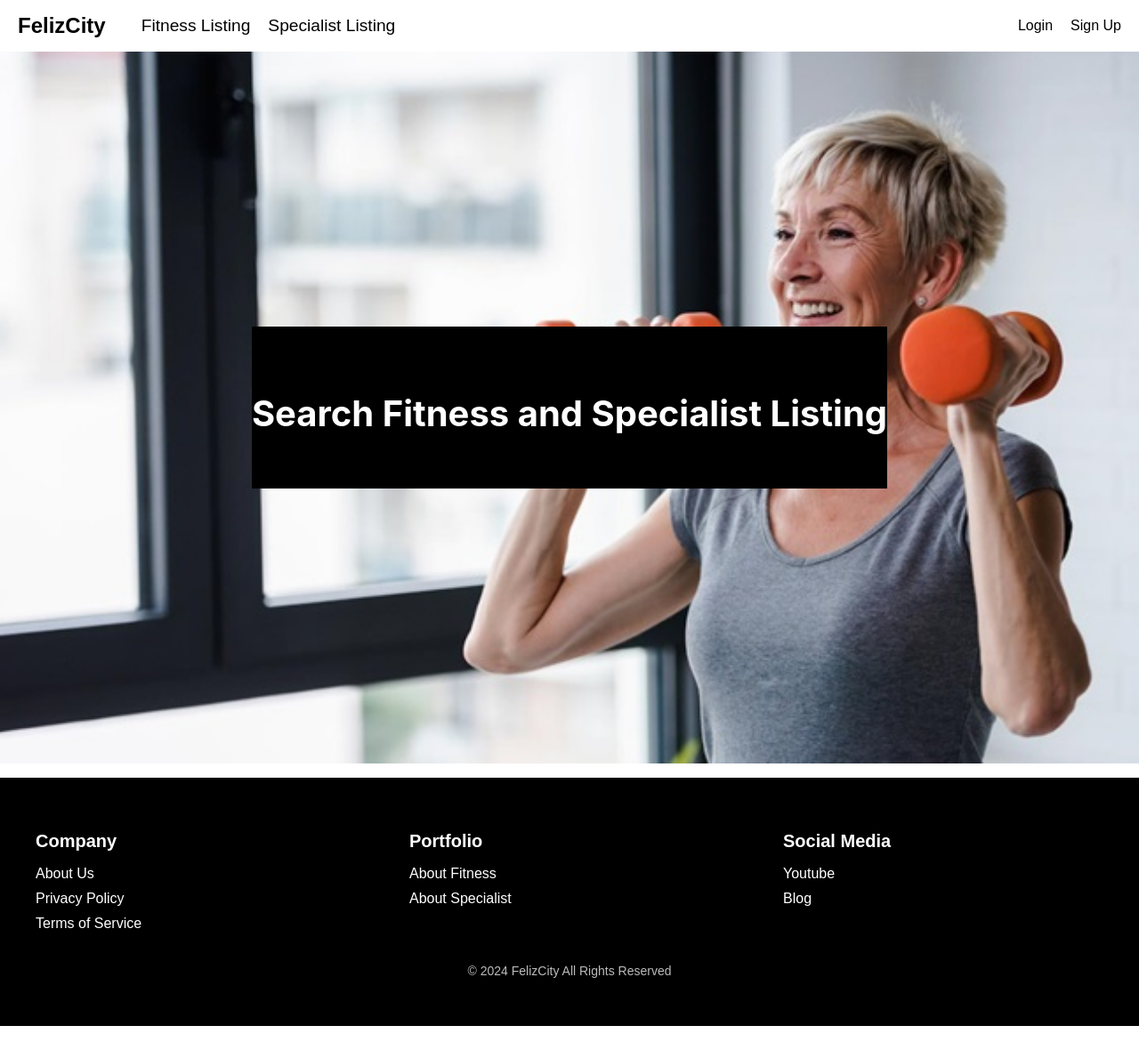
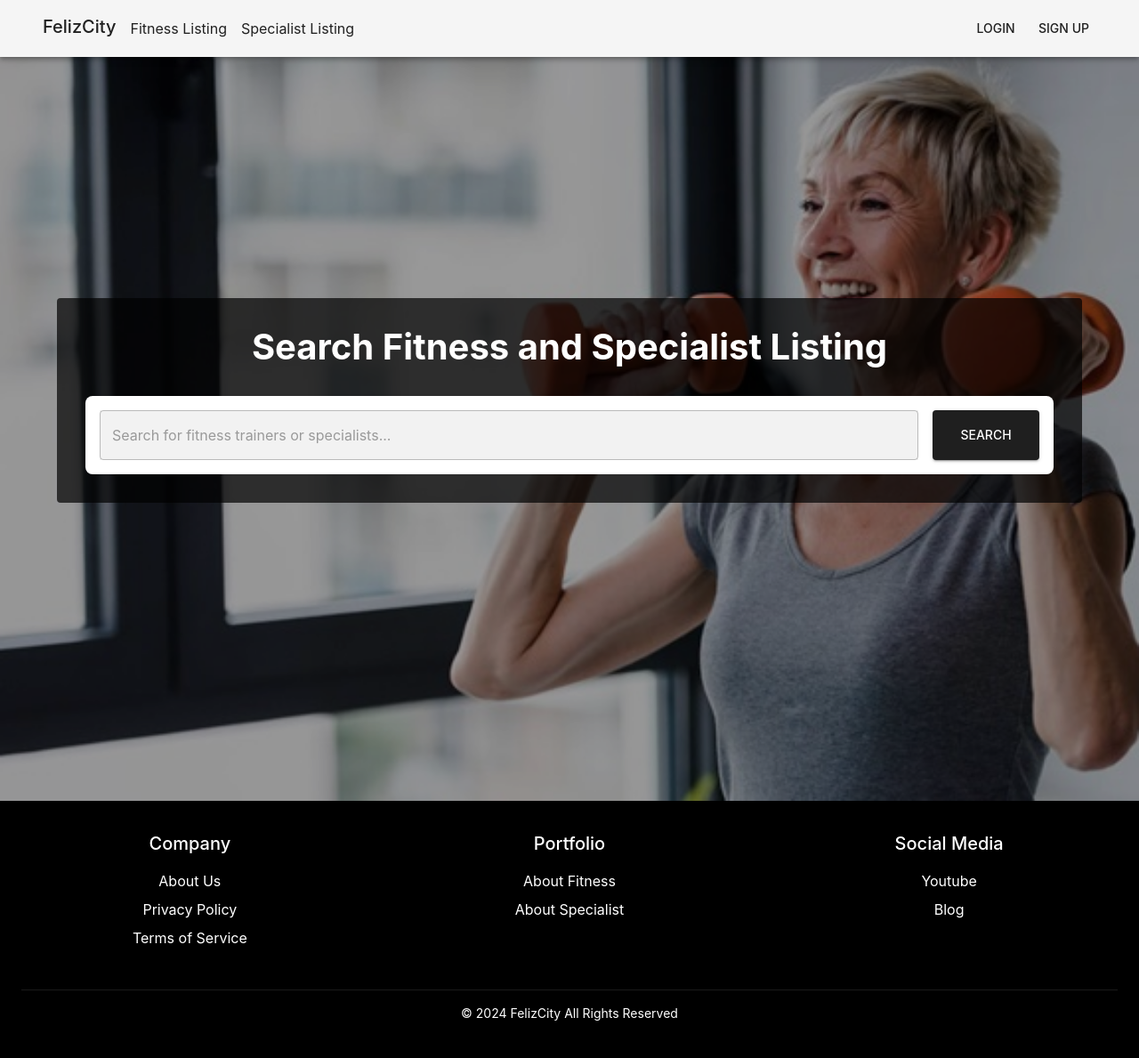
Before and after one commit to beiryu/rome, a React (Create React App) app in the folder client/: page / in a window 1280 px wide. Shown: the whole page at 89% size. Before the commit the page ends 1153 px from the top, so only its background shows below. Built offline with nearby package versions, Linux system fonts and the light colour scheme; no server answers.

Commit message:
feat: integrate MUI components and update app structure

```diff
--- a/client/package.json
+++ b/client/package.json
@@ -4,6 +4,10 @@
   "private": true,
   "proxy": "http://localhost:8808",
   "dependencies": {
+    "@emotion/react": "^11.14.0",
+    "@emotion/styled": "^11.14.0",
+    "@mui/icons-material": "^6.2.1",
+    "@mui/material": "^6.2.1",
     "cra-template": "1.2.0",
     "react": "^19.0.0",
     "react-dom": "^19.0.0",
@@ -37,7 +41,6 @@
   },
   "description": "This project was bootstrapped with [Create React App](https://github.com/facebook/create-react-app).",
   "main": "index.js",
-  "devDependencies": {},
   "keywords": [],
   "author": "",
   "license": "ISC"
--- a/client/src/App.js
+++ b/client/src/App.js
@@ -1,40 +1,61 @@
-import React, { useEffect, useState } from 'react';
-import { BrowserRouter as Router, Route, Routes } from 'react-router-dom';
-import Header from './components/Header';
-import Hero from './components/Hero';
-import Footer from './components/Footer';
-import Home from './pages/Home';
-import About from './pages/About';
+import React from "react";
+import { BrowserRouter as Router, Routes, Route } from "react-router-dom";
+import { ThemeProvider, createTheme } from "@mui/material";
+import Header from "./components/Header";
+import Footer from "./components/Footer";
+import Hero from "./components/Hero";
 
+import FitnessListing from "./pages/FitnessListing";
+import SpecialistListing from "./pages/SpecialistListing";
+import FitnessDetail from "./pages/FitnessDetail";
+// import Login from "./pages/Login";
+// import Register from "./pages/Register";
+// import ForgotPassword from "./pages/ForgotPassword";
+// import AboutUs from "./pages/AboutUs";
+// import PrivacyPolicy from "./pages/PrivacyPolicy";
+// import TermsOfUse from "./pages/TermsOfUse";
+// import SpecialistDetail from "./pages/SpecialistDetail";
+
+const theme = createTheme({
+  palette: {
+    primary: {
+      main: "#1f1f1f",
+    },
+    secondary: {
+      main: "#1f1f1f",
+    },
+  },
+  typography: {
+    fontFamily:
+      "'Inter', -apple-system, BlinkMacSystemFont, 'Segoe UI', Roboto, 'Helvetica Neue', Arial, sans-serif",
+  },
+  breakpoints: {
+    values: {
+      xs: 0,
+      sm: 600,
+      md: 900,
+      lg: 1200,
+      xl: 1600,
+    },
+  },
+});
 
 const App = () => {
-  const [message, setMessage] = useState('');
-
-  useEffect(() => {
-    fetch('http://localhost:8808/api/message')
-      .then(response => response.json())
-      .then(data => setMessage(data.message));
-  }, []);
-
   return (
+    <ThemeProvider theme={theme}>
       <Router>
-      {/* <Header />
-      <main>
-        <Routes>
-          <Route path="/" element={<Home />} />
-          <Route path="/about" element={<About />} />
-        </Routes>
-        <p>{message}</p>
-      </main>
-      <Footer /> */}
-
         <div className="App">
           <Header />
-        <Hero />
-        <p>{message}</p>
+          <Routes>
+            <Route path="/" element={<Hero />} />
+            <Route path="/fitness-listing" element={<FitnessListing />} />
+            <Route path="/specialist-listing" element={<SpecialistListing />} />
+            <Route path="/fitness-listing/:id" element={<FitnessDetail />} />
+          </Routes>
           <Footer />
         </div>
       </Router>
+    </ThemeProvider>
   );
 };
 
--- a/client/src/components/Footer.js
+++ b/client/src/components/Footer.js
@@ -1,43 +1,88 @@
-import React from 'react';
-import '../styles/Footer.css';  // Import CSS for styling the footer
+import React from "react";
+import { Box, Container, Grid, Typography, Link, Stack } from "@mui/material";
 
 const Footer = () => {
-    return (
+  return (
+    <Box
+      component="footer"
+      sx={{
+        bgcolor: "black",
+        color: "white",
+        py: 4,
+        mt: "auto",
+      }}
+    >
+      <Container maxWidth="xl">
+        <Grid container spacing={6}>
+          <Grid item xs={12} sm={4} sx={{ textAlign: "center" }}>
+            <Typography variant="h6" gutterBottom sx={{ mb: 2 }}>
+              Company
+            </Typography>
+            <Stack spacing={1.5} alignItems="center">
+              <Link href="/about-us" color="inherit" underline="hover">
+                About Us
+              </Link>
+              <Link href="/privacy-policy" color="inherit" underline="hover">
+                Privacy Policy
+              </Link>
+              <Link href="/terms-of-service" color="inherit" underline="hover">
+                Terms of Service
+              </Link>
+            </Stack>
+          </Grid>
 
-        <footer className="footer">
-            <div className="footer-container">
-                <div className="footer-column">
-                    <h3>Company</h3>
-                    <ul>
-                        <li><a href="/about-us">About Us</a></li>
-                        <li><a href="/privacy-policy">Privacy Policy</a></li>
-                        <li><a href="/terms-of-service">Terms of Service</a></li>
-                    </ul>
-                </div>
+          <Grid item xs={12} sm={4} sx={{ textAlign: "center" }}>
+            <Typography variant="h6" gutterBottom sx={{ mb: 2 }}>
+              Portfolio
+            </Typography>
+            <Stack spacing={1.5} alignItems="center">
+              <Link href="/about-fitness" color="inherit" underline="hover">
+                About Fitness
+              </Link>
+              <Link href="/about-specialist" color="inherit" underline="hover">
+                About Specialist
+              </Link>
+            </Stack>
+          </Grid>
 
-                <div className="footer-column">
-                    <h3>Portfolio</h3>
-                    <ul>
-                        <li><a href="/about-fitness">About Fitness</a></li>
-                        <li><a href="/about-specialist">About Specialist</a></li>
-                    </ul>
-                </div>
+          <Grid item xs={12} sm={4} sx={{ textAlign: "center" }}>
+            <Typography variant="h6" gutterBottom sx={{ mb: 2 }}>
+              Social Media
+            </Typography>
+            <Stack spacing={1.5} alignItems="center">
+              <Link
+                href="https://www.youtube.com/channel/UC2Z4hZ2w6OXY__vUC18IY9Q"
+                color="inherit"
+                underline="hover"
+              >
+                Youtube
+              </Link>
+              <Link
+                href="https://cswdesmondcsw.wixsite.com/innovation-product"
+                color="inherit"
+                underline="hover"
+              >
+                Blog
+              </Link>
+            </Stack>
+          </Grid>
+        </Grid>
 
-                <div className="footer-column">
-                    <h3>Social Media</h3>
-                    <ul>
-                        <li><a href="https://www.youtube.com/channel/UC2Z4hZ2w6OXY__vUC18IY9Q">Youtube</a></li>
-                        <li><a href="https://cswdesmondcsw.wixsite.com/innovation-product">Blog</a></li>
-                    </ul>
-                </div>
-            </div>
-
-            <div className="footer-bottom">
-                <p>&copy; 2024 FelizCity All Rights Reserved</p>
-            </div>
-        </footer>
-
-    );
-}
+        <Typography
+          variant="body2"
+          align="center"
+          sx={{
+            mt: 6,
+            pb: 1,
+            pt: 2,
+            borderTop: "1px solid rgba(255, 255, 255, 0.1)",
+          }}
+        >
+          © 2024 FelizCity All Rights Reserved
+        </Typography>
+      </Container>
+    </Box>
+  );
+};
 
 export default Footer;
--- a/client/src/components/Header.js
+++ b/client/src/components/Header.js
@@ -1,31 +1,70 @@
-import React from 'react';
-import { Link } from 'react-router-dom';
-import '../styles/Header.css';
+import React from "react";
+import { Link } from "react-router-dom";
+import {
+  AppBar,
+  Toolbar,
+  Typography,
+  Button,
+  Box,
+  Container,
+} from "@mui/material";
+import "../styles/Header.css";
 
 const Header = () => {
-    return (
-        <header className="header">
-            {/* Left Section: FelizCity and the two app names */}
-            <div className="header-left">
-                <Link to="#" className="header-app-name">
-                    <span className="header-brand">FelizCity</span>
-                </Link>
-                <Link to="/fitness-listing" className="header-app-name">
-                    <span>Fitness Listing</span>
-                </Link>
-                <Link to="/specialist-listing" className="header-app-name">
-                    <span>Specialist Listing</span>
-                </Link>
-            </div>
+  return (
+    <AppBar position="fixed" color="default">
+      <Toolbar>
+        <Container
+          maxWidth="xl"
+          sx={{ display: "flex", justifyContent: "space-between" }}
+        >
+          <Box sx={{ flexGrow: 1, display: "flex", gap: 2 }}>
+            <Typography
+              component={Link}
+              to="/"
+              variant="h6"
+              sx={{ textDecoration: "none", color: "inherit" }}
+            >
+              FelizCity
+            </Typography>
+            <Typography
+              component={Link}
+              to="/fitness-listing"
+              sx={{
+                textDecoration: "none",
+                color: "inherit",
+                display: "flex",
+                alignItems: "center",
+              }}
+            >
+              Fitness Listing
+            </Typography>
+            <Typography
+              component={Link}
+              to="/specialist-listing"
+              sx={{
+                textDecoration: "none",
+                color: "inherit",
+                display: "flex",
+                alignItems: "center",
+              }}
+            >
+              Specialist Listing
+            </Typography>
+          </Box>
 
-            {/* Right Section: Login and Signup */}
-            <div className="header-right">
-                <Link to="/login" className="header-link">Login</Link>
-                <Link to="/signup" className="header-link">Sign Up</Link>
-            </div>
-        </header>
-    );
+          <Box sx={{ display: "flex", gap: 1 }}>
+            <Button color="inherit" component={Link} to="/login">
+              Login
+            </Button>
+            <Button color="inherit" component={Link} to="/signup">
+              Sign Up
+            </Button>
+          </Box>
+        </Container>
+      </Toolbar>
+    </AppBar>
+  );
 };
 
-
 export default Header;
--- a/client/src/components/Hero.js
+++ b/client/src/components/Hero.js
@@ -1,30 +1,61 @@
-import React from 'react';
-import '../styles/Hero.css';  // Import the Hero styles
+import React from "react";
+import { Box, Typography, TextField, Button, Container } from "@mui/material";
+import "../styles/Hero.css";
 
 const Hero = () => {
-    return (
-        <section className="hero">
-            <div className="hero-content">
-                <div className="hero-searchform">
-                    <h1 className="hero-title">
-                        <p>
-                            Search Fitness and Specialist Listing
-                            {/* <div class="hero-searchform">
-                                <input type="text"></input>
-                                <input type="button">Search</input>
-                            </div> */}
-                        </p>
-                    </h1>
+  return (
+    <section className="hero">
+      <Container maxWidth="lg">
+        <Box
+          className="hero-content"
+          sx={{
+            backgroundColor: "rgba(0, 0, 0, 0.7)",
+            padding: 4,
+            borderRadius: 1,
+          }}
+        >
+          <Typography
+            variant="h1"
+            className="hero-title"
+            sx={{ color: "white", marginBottom: "2rem" }}
+          >
+            Search Fitness and Specialist Listing
+          </Typography>
 
-                    {/*}
-                    <p className="hero-subtitle">
-                    We manage your app so that you can focus on growing your user base.
-                    </p>*/}
-                </div>
-
-            </div>
-        </section>
-    );
+          <Box
+            sx={{
+              display: "flex",
+              gap: "1rem",
+              backgroundColor: "#fff",
+              padding: "1rem",
+              borderRadius: 2,
+              marginX: "auto",
+            }}
+          >
+            <TextField
+              fullWidth
+              placeholder="Search for fitness trainers or specialists..."
+              variant="outlined"
+              sx={{ backgroundColor: "#f2f2f2" }}
+            />
+            <Button
+              variant="contained"
+              color="primary"
+              sx={{
+                minWidth: "120px",
+                backgroundColor: "primary.main",
+                "&:hover": {
+                  backgroundColor: "primary.dark",
+                },
+              }}
+            >
+              Search
+            </Button>
+          </Box>
+        </Box>
+      </Container>
+    </section>
+  );
 };
 
 export default Hero;
--- a/client/src/styles/Hero.css
+++ b/client/src/styles/Hero.css
@@ -1,22 +1,29 @@
 /* Hero section styling */
 .hero {
-    height: 100vh;
-    /*background-image: url('https://via.placeholder.com/1600x900');*/
   background-image: url("../image/hero-image.jpg");
-    /* Placeholder image */
   background-size: cover;
   background-position: center;
   display: flex;
-    justify-content: center;
   align-items: center;
-    text-align: center;
-    color: white;
-    padding: 0 20px;
+  position: relative;
+  max-width: 1600px;
+  min-height: 900px;
+  margin: 0 auto;
+}
+
+.hero::before {
+  content: "";
+  position: absolute;
+  top: 0;
+  left: 0;
+  right: 0;
+  bottom: 0;
+  background: rgba(0, 0, 0, 0.4);
 }
 
 .hero-content {
-    max-width: 800px;
-    padding: 20px;
+  position: relative;
+  z-index: 1;
 }
 
 .hero-searchform {
@@ -28,9 +35,9 @@
 }
 
 .hero-title {
-    font-size: 2.5rem;
-    font-weight: bold;
-    margin-bottom: 20px;
+  font-size: 2.5rem !important;
+  font-weight: 700 !important;
+  text-align: center;
 }
 
 .hero-subtitle {
@@ -39,16 +46,26 @@
 }
 
 /* Mobile responsiveness */
-@media (max-width: 768px) {
+@media (max-width: 960px) {
   .hero {
-        height: 50vh;
+    height: 70vh;
   }
 
   .hero-title {
-        font-size: 1.8rem;
+    font-size: 2rem !important;
+  }
 }
 
-    .hero-subtitle {
-        font-size: 1rem;
+@media (max-width: 600px) {
+  .hero {
+    height: 60vh;
+  }
+
+  .hero-title {
+    font-size: 1.5rem !important;
+  }
+
+  .hero-searchform {
+    flex-direction: column;
   }
 }
--- a/client/src/styles/app.css
+++ b/client/src/styles/app.css
@@ -1,9 +1,18 @@
 /* frontend/src/App.css */
+
+:root {
+  --spacing-xs: 0.25rem; /* 4px */
+  --spacing-sm: 0.5rem; /* 8px */
+  --spacing-md: 1rem; /* 16px */
+  --spacing-lg: 1.5rem; /* 24px */
+  --spacing-xl: 2rem; /* 32px */
+  --spacing-xxl: 3rem; /* 48px */
+}
+
 * {
   margin: 0;
   padding: 0;
   box-sizing: border-box;
-    font-family: Arial, sans-serif;
 }
 
 body {
@@ -23,7 +32,7 @@ body {
 header {
   background-color: #000;
   color: #fff;
-    padding: 20px;
+  padding: var(--spacing-xl);
   text-align: center;
 }
 
@@ -32,7 +41,7 @@ header {
   display: flex;
   justify-content: center;
   align-items: center;
-    padding: 20px;
+  padding: var(--spacing-xl);
   text-align: center;
 }
 
@@ -40,7 +49,7 @@ footer {
   background-color: #000;
   color: #fff;
   text-align: center;
-    padding: 10px;
+  padding: var(--spacing-lg);
 }
 
 h1,
```
Also changed, not shown: 1 other file (tests, documents, lock files or other folders). Lines whose indentation alone changed are shown as unchanged.
